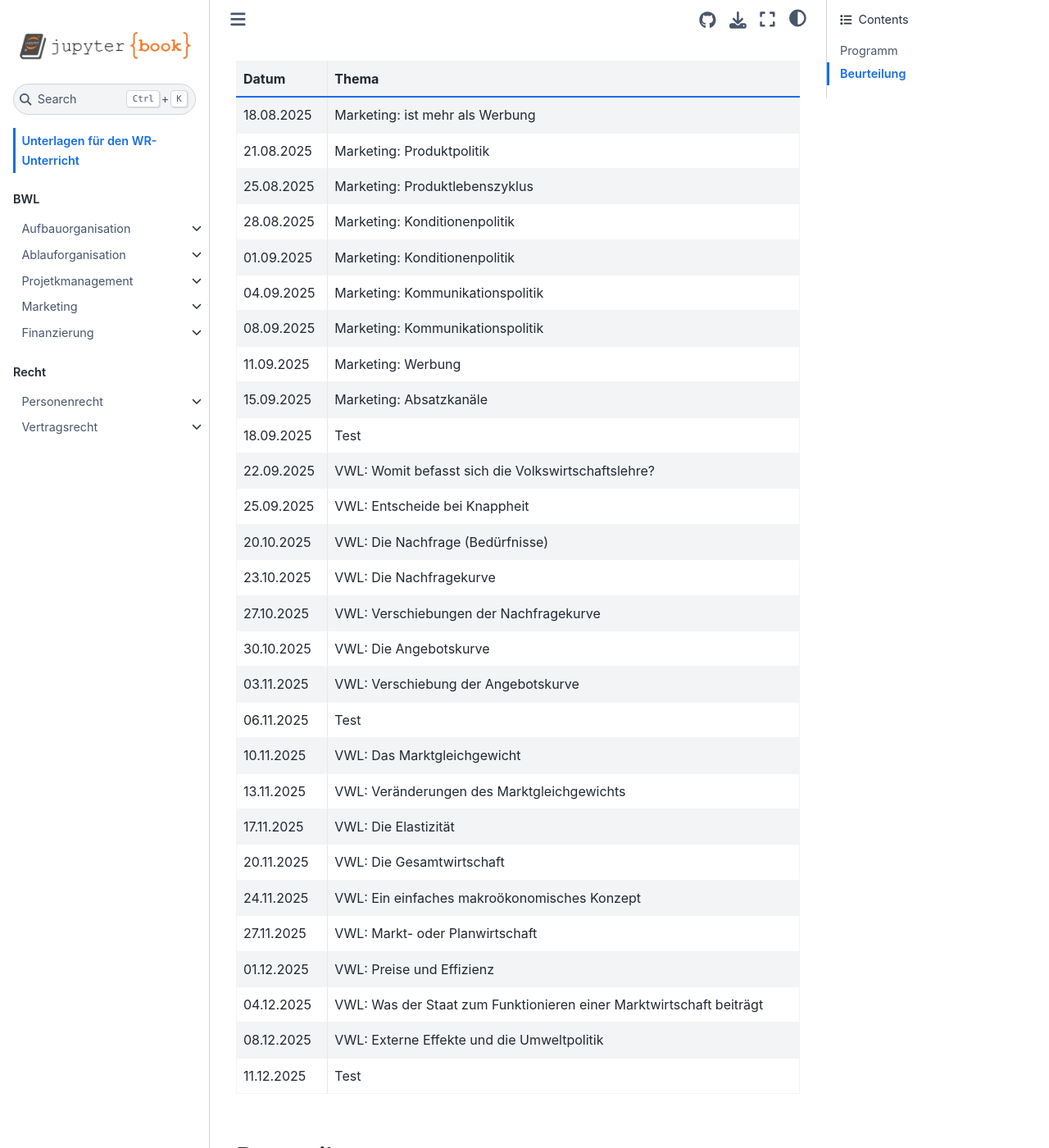
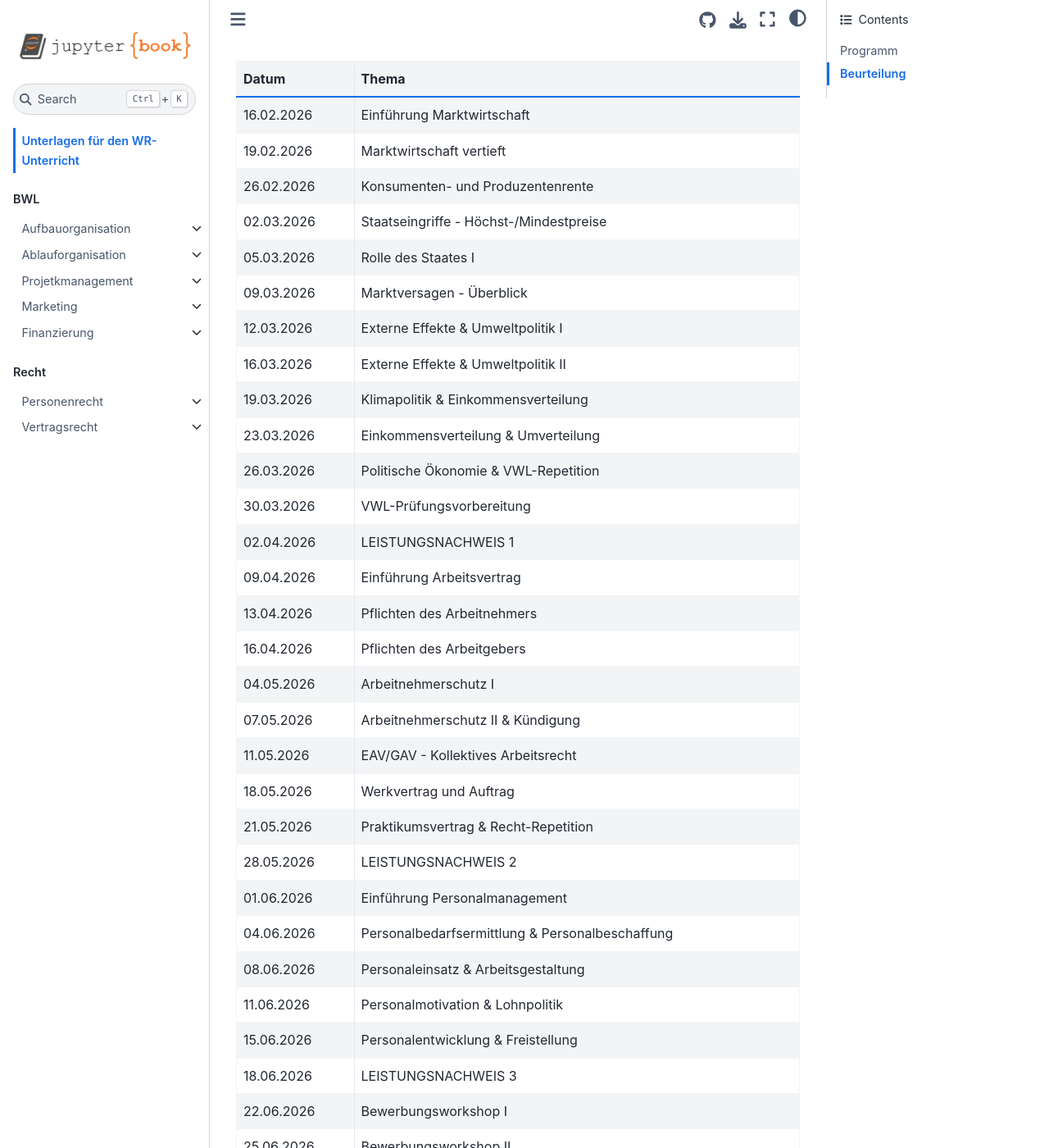
Before and after one commit to SkriptenMk/WR_I_24-27, a Jupyter Book: the page built from docs/intro.md, in a window 1280 px wide and 1400 px high, scrolled down 309 px. Shown: the whole window at 82% size. Built offline with Jupyter Book 1.0.4 settings and Sphinx 7.4.7 and the Sphinx Book theme 1.1.4, drawn with Linux system fonts in a browser that asks for light colours; some of the changed text lies outside the part shown.

Commit message:
Füge das Detailprogramm auf der Startseite ein

```diff
--- a/docs/intro.md
+++ b/docs/intro.md
@@ -12,35 +12,40 @@ Das Programm entspricht dem aktuellen Stand der Planung. Es kann zu
 
 | Datum | Thema |
 | ----- | ----- |
-| 18.08.2025 | Marketing: ist mehr als Werbung |
-| 21.08.2025 | Marketing: Produktpolitik |
-| 25.08.2025 | Marketing: Produktlebenszyklus |
-| 28.08.2025 | Marketing: Konditionenpolitik |
-| 01.09.2025 | Marketing: Konditionenpolitik |
-| 04.09.2025 | Marketing: Kommunikationspolitik |
-| 08.09.2025 | Marketing: Kommunikationspolitik |
-| 11.09.2025 | Marketing: Werbung |
-| 15.09.2025 | Marketing: Absatzkanäle |
-| 18.09.2025 | Test |
-| 22.09.2025 | VWL: Womit befasst sich die Volkswirtschaftslehre? |
-| 25.09.2025 | VWL: Entscheide bei Knappheit |
-| 20.10.2025 | VWL: Die Nachfrage (Bedürfnisse) |
-| 23.10.2025 | VWL: Die Nachfragekurve |
-| 27.10.2025 | VWL: Verschiebungen der Nachfragekurve |
-| 30.10.2025 | VWL: Die Angebotskurve |
-| 03.11.2025 | VWL: Verschiebung der Angebotskurve |
-| 06.11.2025 | Test |
-| 10.11.2025 | VWL: Das Marktgleichgewicht |
-| 13.11.2025 | VWL: Veränderungen des Marktgleichgewichts |
-| 17.11.2025 | VWL: Die Elastizität |
-| 20.11.2025 | VWL: Die Gesamtwirtschaft |
-| 24.11.2025 | VWL: Ein einfaches makroökonomisches Konzept |
-| 27.11.2025 | VWL: Markt- oder Planwirtschaft |
-| 01.12.2025 | VWL: Preise und Effizienz |
-| 04.12.2025 | VWL: Was der Staat zum Funktionieren einer Marktwirtschaft beiträgt |
-| 08.12.2025 | VWL: Externe Effekte und die Umweltpolitik |
-| 11.12.2025 | Test |
-
+| 16.02.2026 | Einführung Marktwirtschaft |
+| 19.02.2026 | Marktwirtschaft vertieft |
+| 26.02.2026 | Konsumenten- und Produzentenrente |
+| 02.03.2026 | Staatseingriffe - Höchst-/Mindestpreise |
+| 05.03.2026 | Rolle des Staates I |
+| 09.03.2026 | Marktversagen - Überblick |
+| 12.03.2026 | Externe Effekte & Umweltpolitik I |
+| 16.03.2026 | Externe Effekte & Umweltpolitik II |
+| 19.03.2026 | Klimapolitik & Einkommensverteilung |
+| 23.03.2026 | Einkommensverteilung & Umverteilung |
+| 26.03.2026 | Politische Ökonomie & VWL-Repetition |
+| 30.03.2026 | VWL-Prüfungsvorbereitung |
+| 02.04.2026 | LEISTUNGSNACHWEIS 1 |
+| 09.04.2026 | Einführung Arbeitsvertrag |
+| 13.04.2026 | Pflichten des Arbeitnehmers |
+| 16.04.2026 | Pflichten des Arbeitgebers |
+| 04.05.2026 | Arbeitnehmerschutz I |
+| 07.05.2026 | Arbeitnehmerschutz II & Kündigung |
+| 11.05.2026 | EAV/GAV - Kollektives Arbeitsrecht |
+| 18.05.2026 | Werkvertrag und Auftrag |
+| 21.05.2026 | Praktikumsvertrag & Recht-Repetition |
+| 28.05.2026 | LEISTUNGSNACHWEIS 2 |
+| 01.06.2026 | Einführung Personalmanagement |
+| 04.06.2026 | Personalbedarfsermittlung & Personalbeschaffung |
+| 08.06.2026 | Personaleinsatz & Arbeitsgestaltung |
+| 11.06.2026 | Personalmotivation & Lohnpolitik |
+| 15.06.2026 | Personalentwicklung & Freistellung |
+| 18.06.2026 | LEISTUNGSNACHWEIS 3 |
+| 22.06.2026 | Bewerbungsworkshop I |
+| 25.06.2026 | Bewerbungsworkshop II |
+| 29.06.2026 | Bewerbungsworkshop III |
+| 02.07.2026 | Bewerbungsworkshop IV |
+| 06.07.2026 | Puffer / Vertiefung |
+| 09.07.2026 | Semesterabschluss & Ausblick |
 
 
 ## Beurteilung
```
